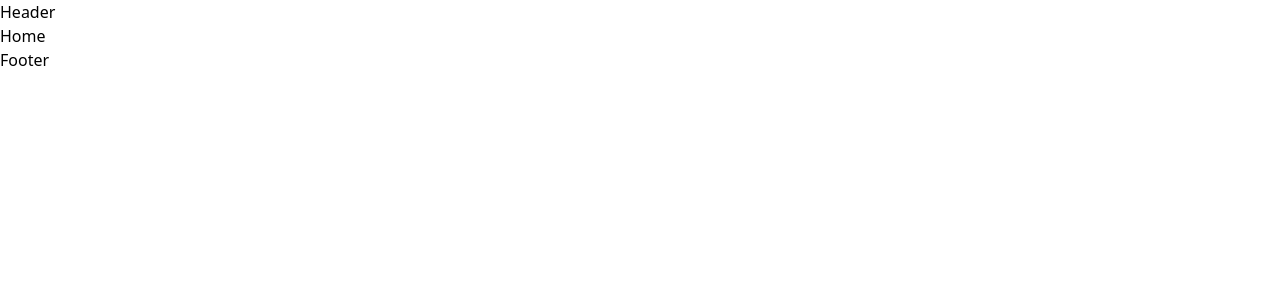
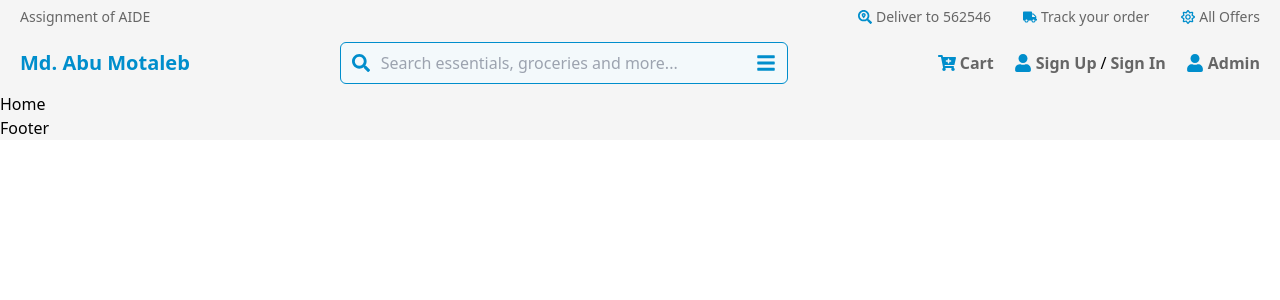
Before and after one commit to abumotaleb99/aide, a React (Vite) app: page / in a window 1280 px wide. Shown: the top 300 px of the page. Built offline with nearby package versions, Linux system fonts and the light colour scheme.

Commit message:
added header

```diff
--- a/index.html
+++ b/index.html
@@ -4,7 +4,7 @@
     <meta charset="UTF-8" />
     <link rel="icon" type="image/svg+xml" href="/vite.svg" />
     <meta name="viewport" content="width=device-width, initial-scale=1.0" />
-    <title>Vite + React</title>
+    <title>AIDE | Home</title>
   </head>
   <body>
     <div id="root"></div>
--- a/package.json
+++ b/package.json
@@ -10,10 +10,12 @@
     "preview": "vite preview"
   },
   "dependencies": {
+    "@heroicons/react": "^2.0.18",
     "localforage": "^1.10.0",
     "match-sorter": "^6.3.1",
     "react": "^18.2.0",
     "react-dom": "^18.2.0",
+    "react-icons": "^4.10.1",
     "react-router-dom": "^6.14.1",
     "sort-by": "^1.2.0"
   },
--- a/src/Layouts/MainLayout.jsx
+++ b/src/Layouts/MainLayout.jsx
@@ -5,11 +5,11 @@ import { Outlet } from "react-router-dom";
 
 const MainLayout = () => {
   return (
-    <>
+    <div className="bg-[#F5F5F5]">
       <Header></Header>
       <Outlet></Outlet>
       <Footer></Footer>
-    </>
+    </div>
   );
 };
 
--- a/src/pages/Shared/Header.jsx
+++ b/src/pages/Shared/Header.jsx
@@ -1,9 +1,148 @@
-import React from "react";
+import React, { useState } from "react";
+import { Link, NavLink } from "react-router-dom";
+import { Bars3CenterLeftIcon, XMarkIcon } from "@heroicons/react/24/solid";
+import {
+  FaTruck,
+  FaSearchLocation,
+  FaRegSun,
+  FaCartPlus,
+  FaUser,
+  FaSearch,
+  FaBars,
+} from "react-icons/fa";
 
 const Header = () => {
+  const [isMenuOpen, setIsMenuOpen] = useState(false);
+
+  const navItems = (
+    <>
+      <li className="flex items-center gap-1">
+        <FaCartPlus className="text-lg text-[#008ECC]" />
+        <NavLink to="/cart" className="text-base text-[#666666] font-bold">
+          Cart
+        </NavLink>
+      </li>
+      <li className="flex items-center gap-1">
+        <FaUser className="text-lg text-[#008ECC]" />
+        <NavLink to="/sign-up" className="text-base text-[#666666] font-bold">
+          Sign Up
+        </NavLink>
+        /
+        <NavLink to="/sign-in" className="text-base text-[#666666] font-bold">
+          Sign In
+        </NavLink>
+      </li>
+      <li className="flex items-center gap-1">
+        <FaUser className="text-lg text-[#008ECC]" />
+        <NavLink to="/admin" className="text-base text-[#666666] font-bold">
+          Admin
+        </NavLink>
+      </li>
+    </>
+  );
+
   return (
-    <div>
-      <h2>Header</h2>
+    <div className="w-full md:max-w-[1440px] mx-auto px-4 lg:px-5">
+      {/* Header Top */}
+      <div className="flex justify-end md:justify-between items-center py-[7px]">
+        <p className="hidden md:block md:text-sm text-[#666666]">
+          Assignment of AIDE
+        </p>
+
+        <div className="flex gap-4 md:gap-8">
+          <div className="flex items-center gap-1">
+            <FaSearchLocation className="text-xs md:text-sm text-[#008ECC]" />
+            <p className="text-xs md:text-sm text-[#666666]">
+              Deliver to <span className="font-medium">562546</span>
+            </p>
+          </div>
+          <div className="flex items-center gap-1">
+            <FaTruck className="text-xs md:text-sm text-[#008ECC]" />
+            <p className="text-xs md:text-sm text-[#666666]">
+              Track your order
+            </p>
+          </div>
+          <div className="flex items-center gap-1">
+            <FaRegSun className="text-xs md:text-sm text-[#008ECC]" />
+            <p className="text-xs md:text-sm text-[#666666]">All Offers</p>
+          </div>
+        </div>
+      </div>
+
+      {/* Navbar */}
+      <div className="relative flex items-center justify-between py-2">
+        {/* Logo */}
+        <Link to="/" className="text-xl font-bold text-[#008ECC]">
+          Md. Abu Motaleb
+        </Link>
+
+        {/* Search Bar */}
+        <div class="relative w-full md:max-w-md max-w-xs mx-auto rounded-md hidden lg:block">
+          <div class="absolute top-1/2 left-0 -translate-y-1/2 ml-3">
+            <FaSearch className="text-lg text-[#008ECC]" />
+          </div>
+          <div class="absolute top-1/2 right-0 -translate-y-1/2 mr-3">
+            <FaBars className="text-xl text-[#008ECC]" />
+          </div>
+          <input
+            type="text"
+            placeholder="Search essentials, groceries and more..."
+            class="w-full px-4 py-2 rounded-md pl-10 pr-10 bg-[#F3F9FB] border border-[#008ECC] focus:border-[#4D90FE] focus:outline-none"
+          />
+        </div>
+
+        {/* Nav Items */}
+        <ul className="items-center hidden space-x-5 lg:flex">{navItems}</ul>
+
+        {/* Mobile Navbar */}
+        <div className="lg:hidden">
+          {/* Dropdown Open Button */}
+          <button title="Open Menu" onClick={() => setIsMenuOpen(true)}>
+            <Bars3CenterLeftIcon className="w-7 text-gray-600" />
+          </button>
+          {isMenuOpen && (
+            <div className="absolute top-0 left-0 w-full z-10">
+              <div className="p-5 bg-white border rounded shadow-sm">
+                {/* Logo & Button */}
+                <div className="flex items-center justify-between mb-4">
+                  <Link to="/" className="text-xl font-bold text-[#008ECC]">
+                    Md. Abu Motaleb
+                  </Link>
+                  {/* Dropdown Close Button */}
+                  <button
+                    aria-label="Close Menu"
+                    title="Close Menu"
+                    onClick={() => setIsMenuOpen(false)}
+                  >
+                    <XMarkIcon className="w-7 text-gray-600" />
+                  </button>
+                </div>
+                {/* Mobile Nav Items*/}
+                <nav>
+                  <ul className="space-y-4">
+                    <li>
+                      <div class="relative w-full md:max-w-md max-w-xs rounded-md">
+                        <div class="absolute top-1/2 left-0 -translate-y-1/2 ml-3">
+                          <FaSearch className="text-lg text-[#008ECC]" />
+                        </div>
+                        <div class="absolute top-1/2 right-0 -translate-y-1/2 mr-3">
+                          <FaBars className="text-xl text-[#008ECC]" />
+                        </div>
+                        <input
+                          type="text"
+                          placeholder="Search..."
+                          class="w-full px-4 py-2 rounded-md pl-10 pr-10 bg-[#F3F9FB] border border-[#008ECC] focus:border-[#4D90FE] focus:outline-none"
+                        />
+                      </div>
+                    </li>
+                    {navItems}
+                  </ul>
+                </nav>
+              </div>
+            </div>
+          )}
+        </div>
+      </div>
     </div>
   );
 };
--- /dev/null
+++ b/src/pages/Shared/Navbar.jsx
@@ -0,0 +1,117 @@
+import React, { useState } from "react";
+import { Link, NavLink } from "react-router-dom";
+import {
+  Bars3CenterLeftIcon,
+  DocumentTextIcon,
+  XMarkIcon,
+} from "@heroicons/react/24/solid";
+
+const Navbar = () => {
+  const [isMenuOpen, setIsMenuOpen] = useState(false);
+
+  const navItems = (
+    <>
+      <li>
+        <NavLink
+          to="/"
+          className={({ isActive }) => (isActive ? "text-[#00D775]" : "")}
+        >
+          Home
+        </NavLink>
+      </li>
+      <li>
+        <NavLink
+          to="/about-me"
+          className={({ isActive }) => (isActive ? "text-[#28b76b]" : "")}
+        >
+          About Me
+        </NavLink>
+      </li>
+      <li>
+        <NavLink
+          to="/projects"
+          className={({ isActive }) => (isActive ? "text-[#28b76b]" : "")}
+        >
+          Projects
+        </NavLink>
+      </li>
+      <li>
+        <NavLink
+          to="/contact"
+          className={({ isActive }) => (isActive ? "text-[#28b76b]" : "")}
+        >
+          Contact
+        </NavLink>
+      </li>
+    </>
+  );
+
+  return (
+    <div className="border-b-2">
+      <div className="w-full md:max-w-7xl mx-auto px-4 py-5 lg:px-5">
+        <div className="relative flex items-center justify-between">
+          {/* Logo */}
+          <Link to="/" className="text-xl lg:text-2xl font-bold tracking-wide ">
+            Abu Motaleb
+          </Link>
+
+          {/* Nav Items */}
+          <ul className="items-center hidden space-x-7 lg:flex">{navItems}</ul>
+
+          <a href="resume.pdf" target="_blank" type="submit">
+            <button className="text-white bg-[#00D775] hover:bg-[#28b76b] transition-colors duration-200 px-6 py-2 rounded md:mr-5  hidden lg:block">
+              <div className="inline-flex items-center justify-center">
+                <p className="mr-2">Resume</p>
+                <DocumentTextIcon className="w-5 text-white" />
+              </div>
+            </button>
+          </a>
+
+          {/* Mobile Navbar */}
+          <div className="lg:hidden">
+            {/* Dropdown Open Button */}
+            <button title="Open Menu" onClick={() => setIsMenuOpen(true)}>
+              <Bars3CenterLeftIcon className="w-7 text-gray-600" />
+            </button>
+            {isMenuOpen && (
+              <div className="absolute top-0 left-0 w-full z-10">
+                <div className="p-5 bg-white border rounded shadow-sm">
+                  {/* Logo & Button */}
+                  <div className="flex items-center justify-between mb-4">
+                    <Link to="/" className="text-xl font-bold tracking-wide">
+                      Abu Motaleb
+                    </Link>
+                    {/* Dropdown Close Button */}
+                    <button
+                      aria-label="Close Menu"
+                      title="Close Menu"
+                      onClick={() => setIsMenuOpen(false)}
+                    >
+                      <XMarkIcon className="w-7 text-gray-600" />
+                    </button>
+                  </div>
+                  {/* Mobile Nav Items*/}
+                  <nav>
+                    <ul className="space-y-4">
+                      {navItems}
+                      <li>
+                        <button className="text-white bg-[#00D775] hover:bg-[#28b76b] transition-colors duration-200 px-6 py-2 rounded md:mr-5">
+                          <div className="inline-flex items-center justify-center">
+                            <p className="mr-2">Resume</p>
+                            <DocumentTextIcon className="w-5 text-white" />
+                          </div>
+                        </button>
+                      </li>
+                    </ul>
+                  </nav>
+                </div>
+              </div>
+            )}
+          </div>
+        </div>
+      </div>
+    </div>
+  );
+};
+
+export default Navbar;
```
Also changed, not shown: 1 other file (tests, documents, lock files or other folders).
